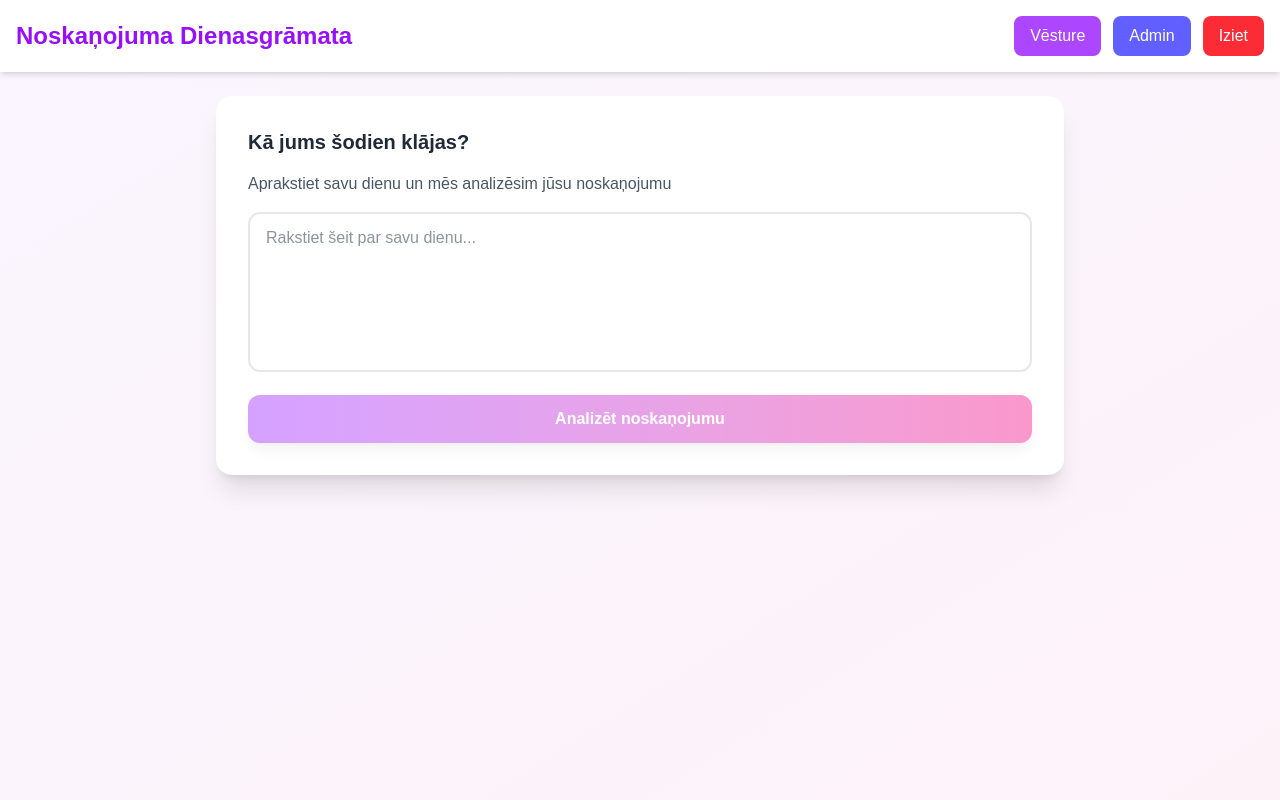
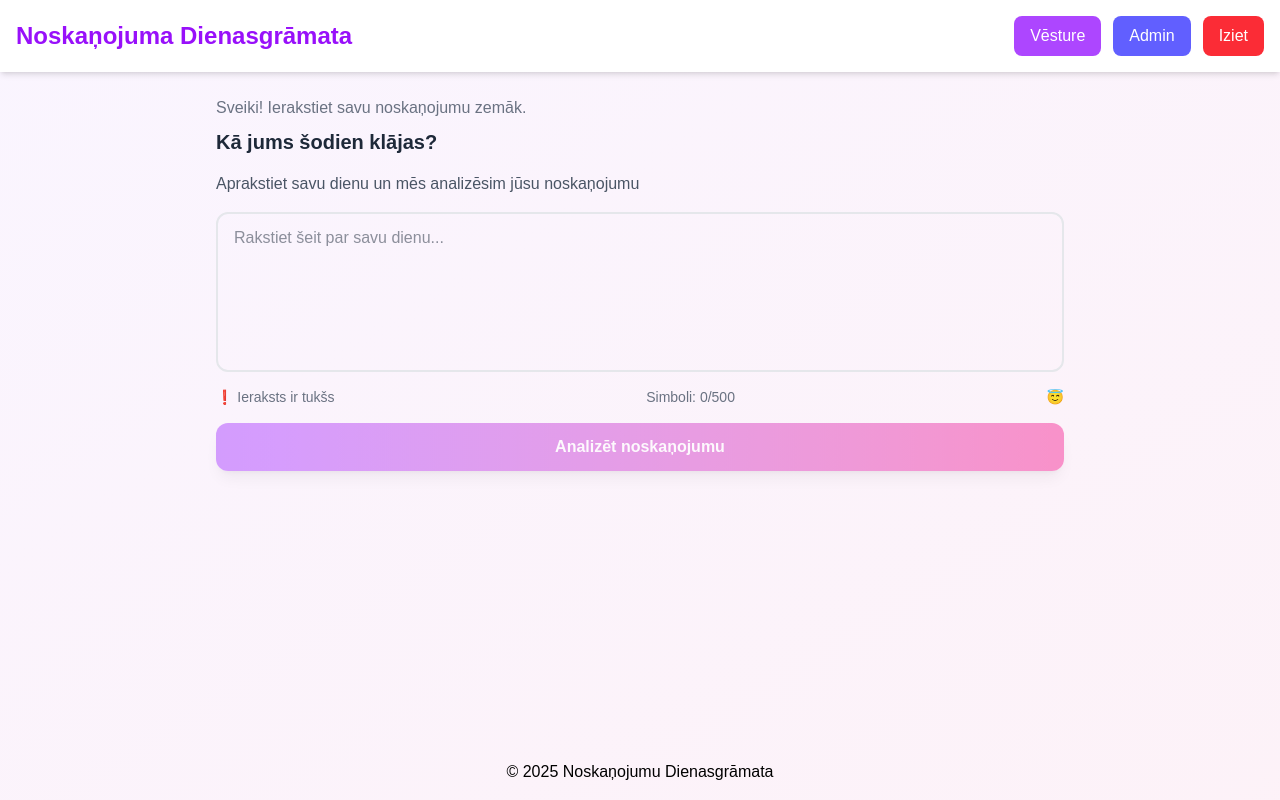
Before and after one commit to FilipsCalijs/moodforecaster, a Next.js app in the folder frontend/: page / in a window 1280 px wide. Built offline with nearby package versions, Linux system fonts and the light colour scheme; sample sign-in values are in the browser's storage.

Commit message:
5 new methods and variables

```diff
--- a/frontend/app/page.tsx
+++ b/frontend/app/page.tsx
@@ -18,6 +18,32 @@ export default function Page() {
   const [error, setError] = useState('');
   const [isAdmin, setIsAdmin] = useState(false);
   const router = useRouter();
+  const welcomeMessage = 'Sveiki! Ierakstiet savu noskaņojumu zemāk.';
+  const footerText = '© 2025 Noskaņojumu Dienasgrāmata';
+  const defaultMood = 'neutral';
+
+  const clearText = () => {
+    setText('');
+    setError('');
+    setResult(null);
+  };
+
+  const getTextLength = (input: string) => {
+    return input.length;
+  };
+
+  const getRandomEmoji = () => {
+    const emojis = ['😄', '😎', '🤔', '😴', '😇'];
+    return emojis[Math.floor(Math.random() * emojis.length)];
+  };
+
+  const isTextEmpty = (input: string) => {
+    return input.trim() === '';
+  };
+
+  const capitalizeText = (input: string) => {
+    return input.charAt(0).toUpperCase() + input.slice(1);
+  };
 
   useEffect(() => {
     const userRole = localStorage.getItem('userRole');
@@ -25,8 +51,15 @@ export default function Page() {
   }, []);
 
   const handleAnalyze = async () => {
-    if (!text.trim()) {
+    const maxEntryLength = 500;
+
+    if (isTextEmpty(text)) {
       setError('Lūdzu, ievadiet tekstu');
+      return;
+    }
+
+    if (getTextLength(text) > maxEntryLength) {
+      setError(`Ieraksts nevar pārsniegt ${maxEntryLength} simbolus`);
       return;
     }
 
@@ -52,8 +85,17 @@ export default function Page() {
         return;
       }
 
-      setResult(data);
-      setText('');
+      setResult({
+        ...data,
+        mood: data.mood || defaultMood,
+        recommendations: {
+          music: capitalizeText(data.recommendations.music),
+          movie: capitalizeText(data.recommendations.movie),
+          book: capitalizeText(data.recommendations.book)
+        }
+      });
+
+      clearText();
     } catch (err) {
       console.error(err);
       setError('Servera kļūda');
@@ -65,7 +107,7 @@ export default function Page() {
   const getMoodEmoji = (mood: string) => {
     if (mood === 'positive') return '😊';
     if (mood === 'negative') return '😔';
-    return '😐';
+    return getRandomEmoji();
   };
 
   const getMoodText = (mood: string) => {
@@ -99,7 +141,8 @@ export default function Page() {
         </div>
 
         <div className="flex-1 p-6 max-w-4xl mx-auto w-full">
-          <div className="bg-white rounded-2xl shadow-xl p-8 mb-6">
+          <div className="text-gray-600 mb-4">
+            <p className="text-gray-500 mb-2">{welcomeMessage}</p>
             <h2 className="text-xl font-semibold text-gray-800 mb-4">
               Kā jums šodien klājas?
             </h2>
@@ -109,15 +152,25 @@ export default function Page() {
 
             <textarea
               value={text}
-              onChange={(e) => setText(e.target.value)}
+              onChange={(e) => {
+                const input = e.target.value;
+                setText(capitalizeText(input));
+                setError(isTextEmpty(input) ? 'Lūdzu, ievadiet tekstu' : '');
+              }}
               placeholder="Rakstiet šeit par savu dienu..."
               className="w-full h-40 px-4 py-3 rounded-xl border-2 border-gray-200 focus:border-purple-400 focus:outline-none resize-none text-gray-800"
               disabled={loading}
             />
 
+            <div className="flex justify-between mt-2 text-gray-500 text-sm">
+              <span>{isTextEmpty(text) ? '❗ Ieraksts ir tukšs' : '✔ Teksts ievadīts'}</span>
+              <span>{`Simboli: ${getTextLength(text)}/500`}</span>
+              <span>{getRandomEmoji()}</span>
+            </div>
+
             <button
               onClick={handleAnalyze}
-              disabled={loading || !text.trim()}
+              disabled={loading || isTextEmpty(text)}
               className="mt-4 w-full py-3 bg-gradient-to-r from-purple-500 to-pink-500 text-white font-semibold rounded-xl shadow-lg hover:scale-105 transition-transform disabled:opacity-50 disabled:cursor-not-allowed disabled:hover:scale-100"
             >
               {loading ? 'Analizē...' : 'Analizēt noskaņojumu'}
@@ -135,7 +188,7 @@ export default function Page() {
               <div className="text-center mb-6">
                 <div className="text-6xl mb-3">{getMoodEmoji(result.mood)}</div>
                 <h3 className="text-2xl font-bold text-gray-800">
-                  Jūsu noskaņojums: {getMoodText(result.mood)}
+                  Jūsu noskaņojums: {getMoodText(result.mood || defaultMood)}
                 </h3>
               </div>
 
@@ -172,7 +225,7 @@ export default function Page() {
               </div>
 
               <button
-                onClick={() => setResult(null)}
+                onClick={clearText}
                 className="mt-6 w-full py-2 bg-gray-200 text-gray-700 rounded-lg hover:bg-gray-300 transition"
               >
                 Jauns ieraksts
@@ -180,6 +233,7 @@ export default function Page() {
             </div>
           )}
         </div>
+        <p className="text-black text-center py-4">{footerText}</p>
       </div>
     </ProtectedRoute>
   );
--- a/frontend/lib/db.ts
+++ b/frontend/lib/db.ts
@@ -4,7 +4,7 @@ const pool = mysql.createPool({
   host: '127.0.0.1',
   port: 3306,
   user: 'root',
-  password: 'root',
+  password: 'root123',
   database: 'moodforecaster',
 });
 
```
Also changed, not shown: 2 other files (tests, documents, lock files or other folders).
